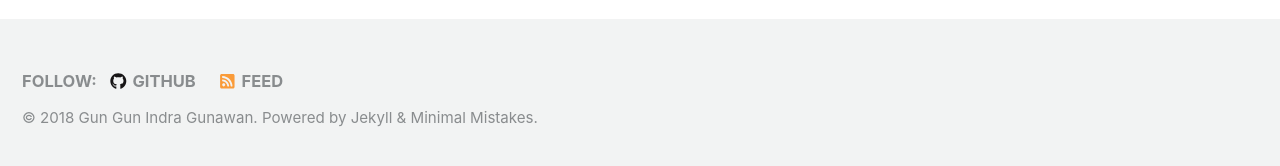
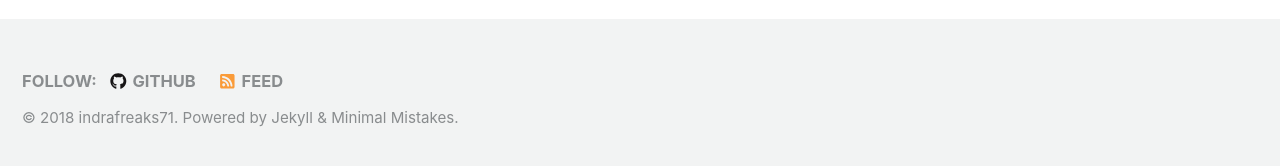
Before and after one commit to indrafreaks71/indrafreaks71.github.io, a Jekyll site: the page built from index.html, in a window 1280 px wide and 900 px high, scrolled down 253 px. Shown: the part 726-892 px from the top of the window. Built offline with Jekyll 4.4.1, drawn with Linux system fonts in a browser that asks for light colours; nearby versions of some CDN libraries; the list of posts is cut into pages by our own code.

Commit message:
Tambah Profile

```diff
--- a/_config.yml
+++ b/_config.yml
@@ -18,7 +18,7 @@ minimal_mistakes_skin    : "default" # "air", "aqua", "contrast", "dark", "dirt"
 locale                   : "en-US"
 title                    : "indrafreaks71 blog"
 title_separator          : "-"
-name                     : "Gun Gun Indra Gunawan"
+name                     : "indrafreaks71"
 description              : "Blognya si indra."
 url                      : # the base hostname & protocol for your site e.g. "https://mmistakes.github.io"
 baseurl                  : # the subpath of your site, e.g. "/blog"
```
